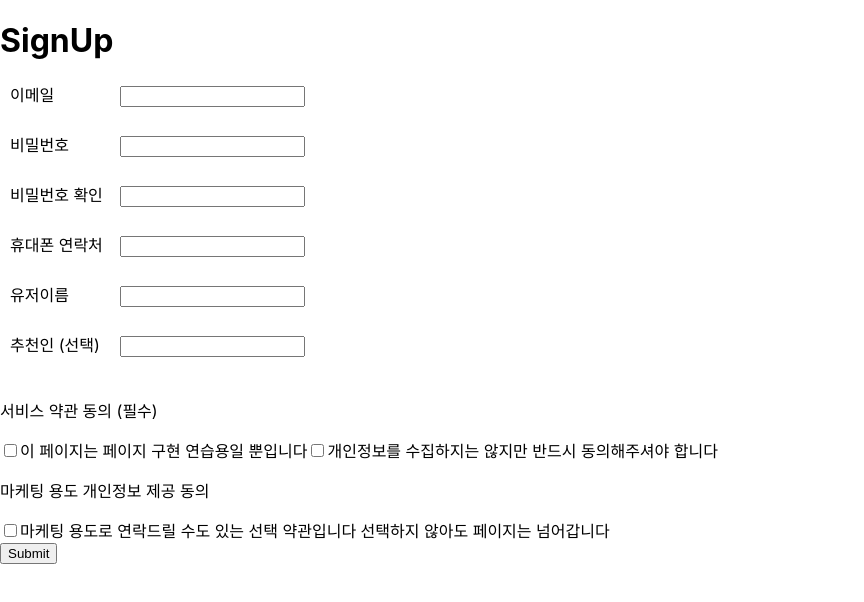
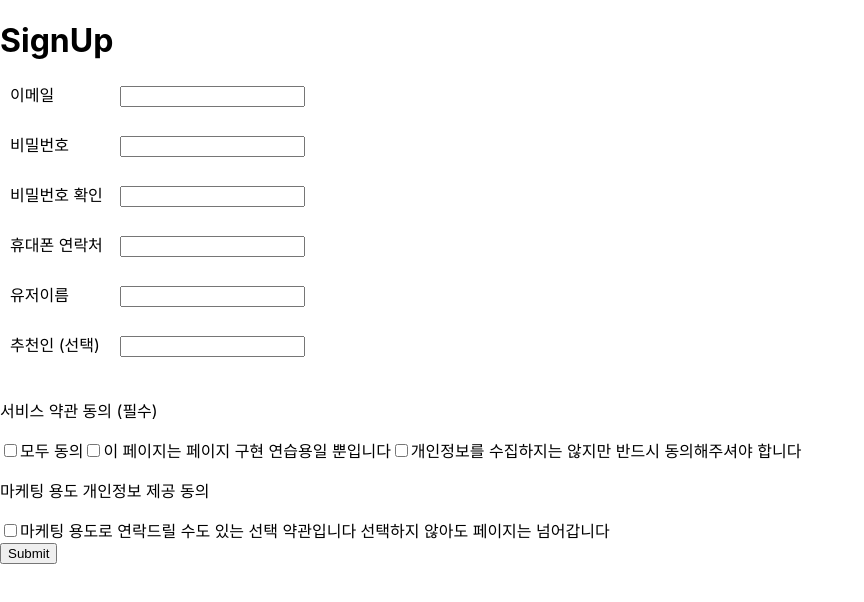
Before and after one commit to not-using/web_react_study, a React (Create React App) app in the folder 00_signup/: page /signup in a window 1280 px wide. Shown: the top 602 px of the page, without its empty margins (0-864 px from the left). Built offline with nearby package versions, Linux system fonts and the light colour scheme.

Commit message:
FEATURE: 모두 동의 기능 추가

```diff
--- a/00_signup/src/component/signUpForm/signUpUserAgree.tsx
+++ b/00_signup/src/component/signUpForm/signUpUserAgree.tsx
@@ -7,19 +7,49 @@ type signUpAgreeProps = {
 }
 
 const SignUpUserAgree:React.FC<signUpAgreeProps> = ({currentInfo, setItem}) => {
-  const [checked, setChecked] = useState(false);
-    const onChangeAgree3 = (e: React.ChangeEvent<HTMLInputElement>) => {
-        setChecked( !checked );
-        const updateItem = {  "agreement2": checked };
-        setItem({ ...currentInfo, ...updateItem });
-    }
+  const [req1, setReq1] = useState(false);
+  const [req2, setReq2] = useState(false);
+  const [opt, setOpt] = useState(false);
+
+  const allChecked = (e:React.ChangeEvent<HTMLInputElement>) => {
+    setReq1(true);
+    setReq2(true);
+    setOpt(true);
+    const updateItem = {
+      'agreement1' : true,
+      'agreement2': true
+    };
+    setItem({ ...currentInfo, ...updateItem });
+  }
+  const onChangeReq1 = (e: React.ChangeEvent<HTMLInputElement>) => {
+    setReq1(!req1);
+    const updateItem = {  'agreement1': req1 && req2 };
+    setItem({ ...currentInfo, ...updateItem });
+  }
+
+  const onChangeReq2 = (e: React.ChangeEvent<HTMLInputElement>) => {
+    setReq2(!req2);
+    const updateItem = {  'agreement1': req1 && req2 };
+    setItem({ ...currentInfo, ...updateItem });
+  }
+
+  const onChangeAgree3 = (e: React.ChangeEvent<HTMLInputElement>) => {
+      setOpt(!opt);
+      const updateItem = {  'agreement2': opt };
+      setItem({ ...currentInfo, ...updateItem });
+  }
   return (
     <div>
         <p>서비스 약관 동의 (필수)</p>
-        <label><input type="checkbox"/>이 페이지는 페이지 구현 연습용일 뿐입니다</label>
-        <label><input type="checkbox"/>개인정보를 수집하지는 않지만 반드시 동의해주셔야 합니다</label>
+        <input type='checkbox' id='all' checked={req1 && req2 && opt} onChange={allChecked}/>
+        <label htmlFor='all'>모두 동의</label>
+        <input type='checkbox' id='require1' checked={req1} onChange={onChangeReq1}/>
+        <label htmlFor='require1'>이 페이지는 페이지 구현 연습용일 뿐입니다</label>
+        <input type='checkbox' id='require2' checked={req2} onChange={onChangeReq2}/>
+        <label htmlFor='require2'>개인정보를 수집하지는 않지만 반드시 동의해주셔야 합니다</label>
         <p>마케팅 용도 개인정보 제공 동의</p>
-        <label><input type="checkbox" checked={checked} onChange={onChangeAgree3}/>마케팅 용도로 연락드릴 수도 있는 선택 약관입니다 선택하지 않아도 페이지는 넘어갑니다</label>
+        <input type='checkbox' id ='option1' checked={opt} onChange={onChangeAgree3}/>
+        <label htmlFor='option1'>마케팅 용도로 연락드릴 수도 있는 선택 약관입니다 선택하지 않아도 페이지는 넘어갑니다</label>
     </div>
   )
 }
```
